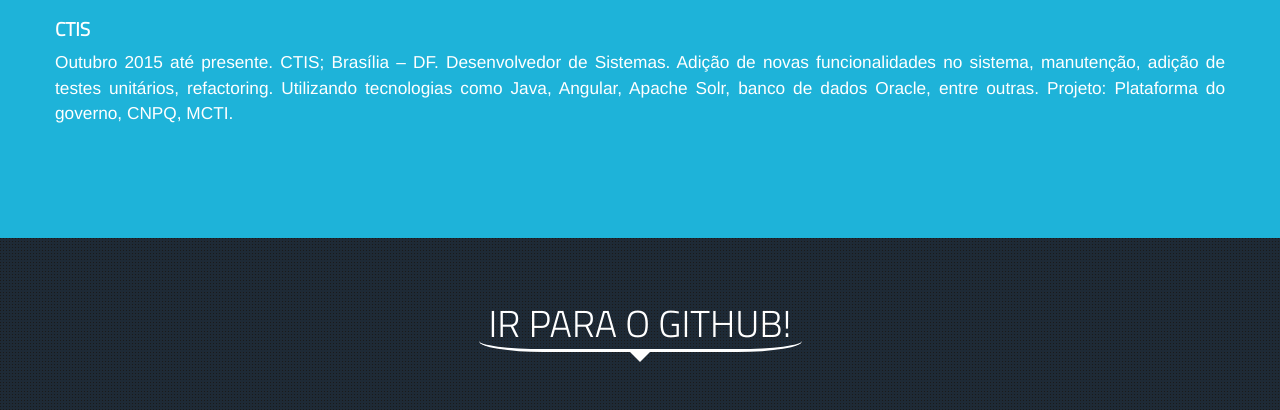
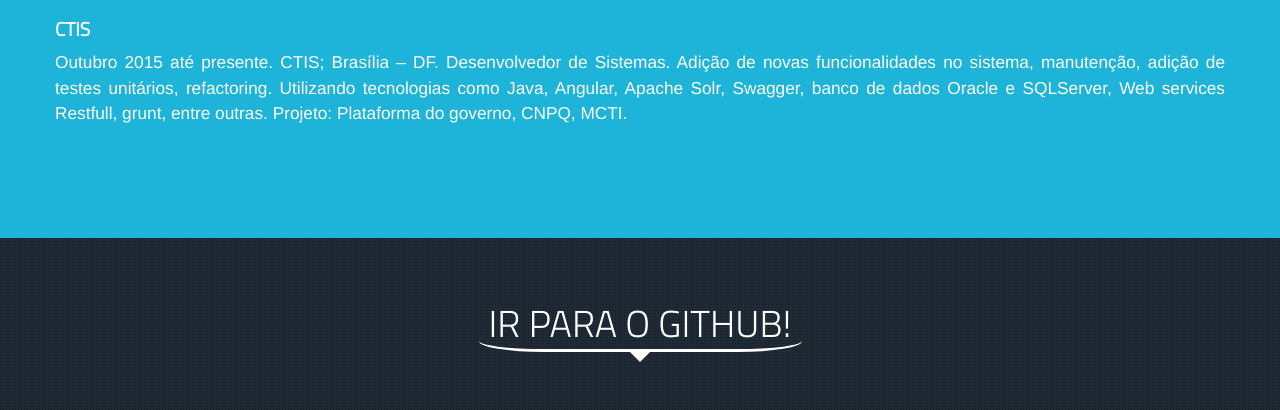
Before and after one commit to tiago-ferreira/tiago-ferreira.github.io, a plain HTML site: page index.html in a window 1280 px wide. Shown: the part 3557-3967 px from the top of the page. Drawn offline with nearby package versions, Linux system fonts and the light colour scheme.

Commit message:
add more description of the experiences

```diff
--- a/index.html
+++ b/index.html
@@ -520,7 +520,7 @@
 							<p class="white" align="justify">
 								Outubro 2015 até presente. CTIS; Brasília – DF. Desenvolvedor de Sistemas. Adição de
 novas funcionalidades no sistema, manutenção, adição de testes unitários, refactoring. Utilizando tecnologias como Java, Angular,
-Apache Solr, banco de dados Oracle, entre outras. Projeto: Plataforma do governo, CNPQ, MCTI.
+Apache Solr, Swagger, banco de dados Oracle e SQLServer, Web services Restfull, grunt, entre outras. Projeto: Plataforma do governo, CNPQ, MCTI.
 							</p>
 						</div>
 				</div>
```
